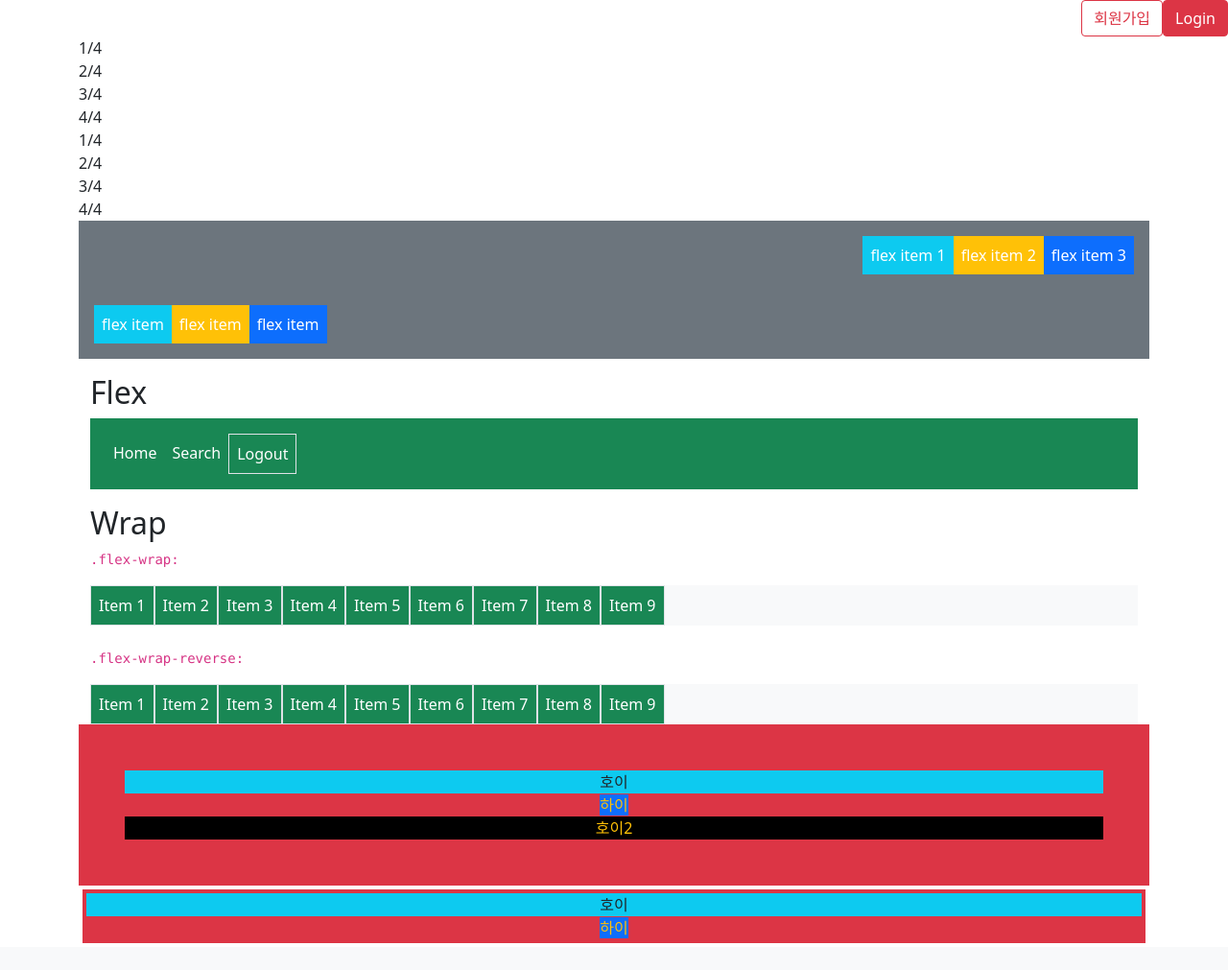
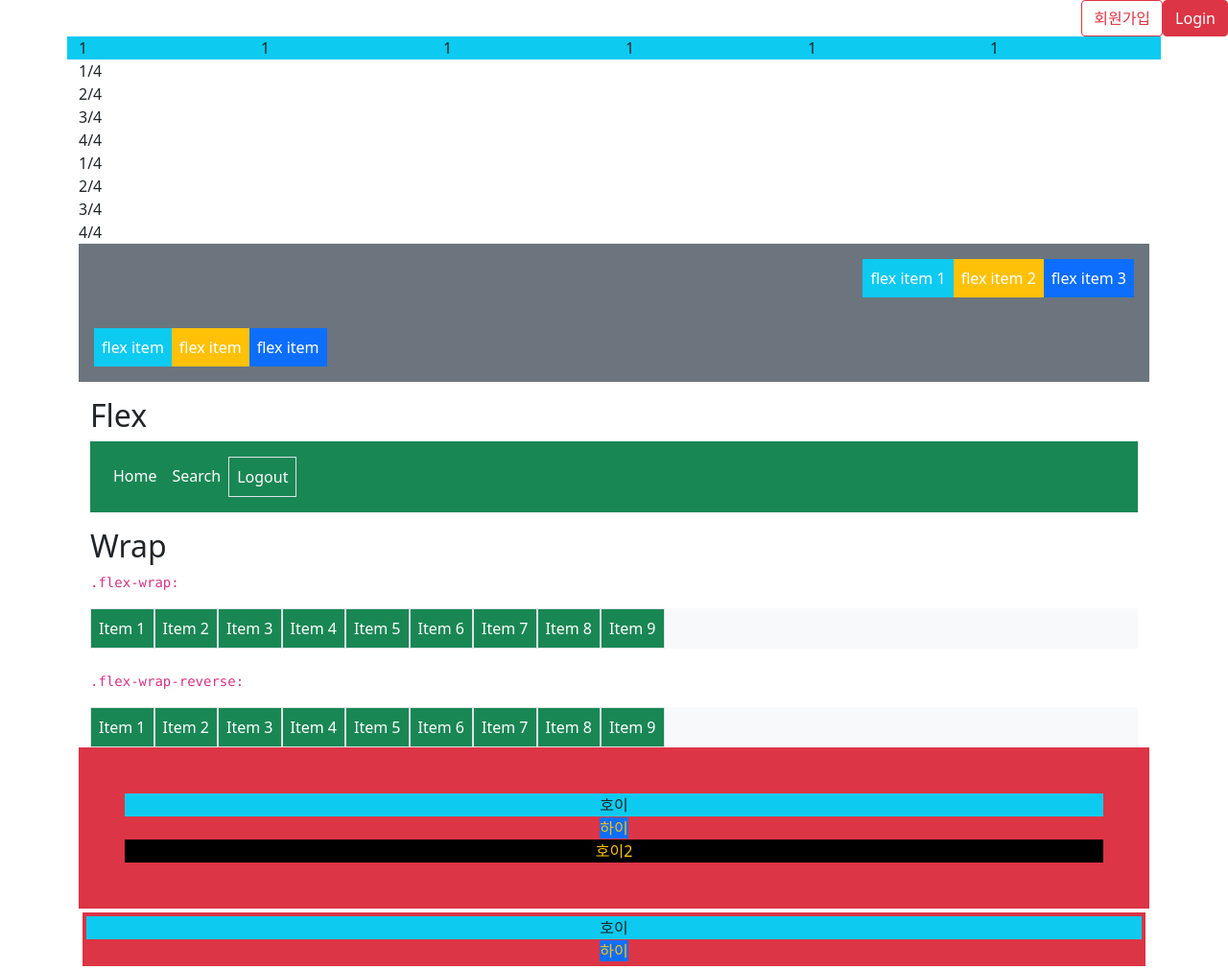
Before and after one commit to monseigneur0/ssacdj, a Django app: page /happy/ping in a window 1280 px wide. Shown: the part 56-1067 px from the top of the page at 96% size. Before the commit the page ends 1039 px from the top, so only its background shows below. Run offline with Django 3.2, Linux system fonts and the light colour scheme.

Commit message:
9.27 now1

```diff
--- a/firhome/member/templates/ping.html
+++ b/firhome/member/templates/ping.html
@@ -72,9 +72,20 @@
 
 
 <!-- main body contents -->
+        <div class="container">
+            <div class="row">
+                <div class="col-2 bg-info">1</div>
+                <div class="col-2 bg-info">1</div>
+                <div class="col-2 bg-info">1</div>
+                <div class="col-2 bg-info">1</div>
+                <div class="col-2 bg-info">1</div>
+                <div class="col-2 bg-info">1</div>
+            </div>
+        </div>
+
 
     <div class="container">
-        <div class="row-6">
+        <div class="row-2">
             <div class="col-3"> 1/4 </div>
             <div class="col-3"> 2/4 </div>
             <div class="col-3"> 3/4 </div>
```
